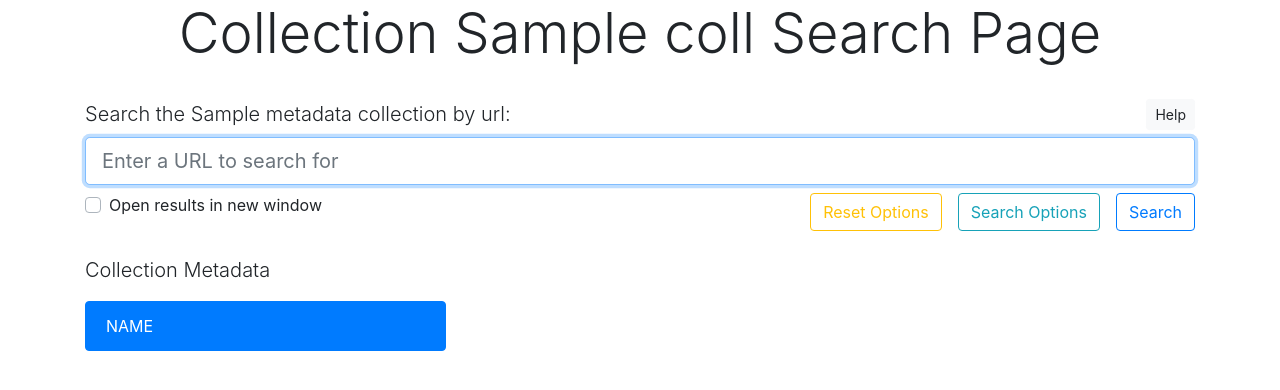
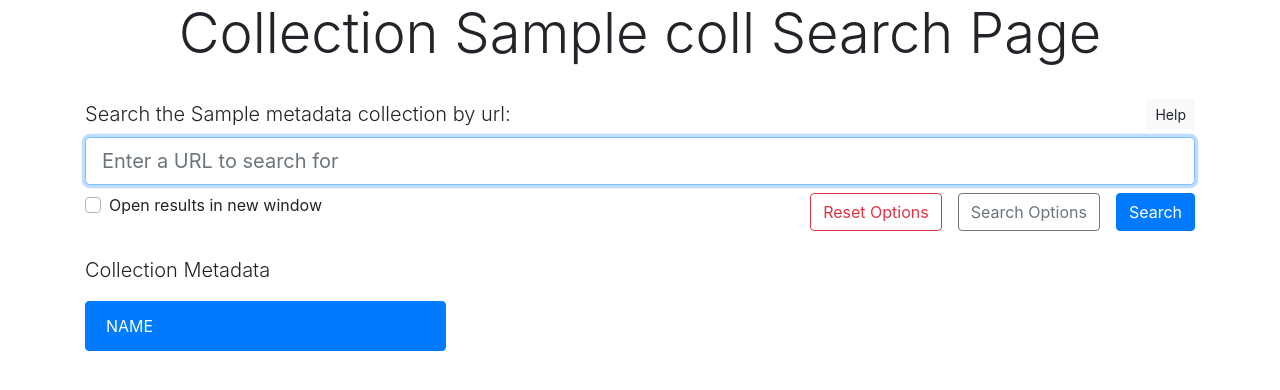
Before and after one commit to webrecorder/pywb, a Python web app: template pywb/templates/search.html in a window 1280 px wide. Shown: the top 390 px of the page. Run offline with Jinja, Linux system fonts and the light colour scheme; the template is opened without the code that fills it: most values are stand-ins (such as "Sample title", 1, 10 or a date in 2020); some libraries are stand-ins or nearby versions.

Commit message:
Modify search page button colors

```diff
--- a/pywb/templates/search.html
+++ b/pywb/templates/search.html
@@ -58,15 +58,15 @@
                 </div>
             </div>
             <div class="col-7">
-                <button type="submit" id="search-button" class="btn btn-outline-primary float-right" role="button" aria-label="{{ _('Search') }}">
+                <button type="submit" id="search-button" class="btn btn-primary float-right" role="button" aria-label="{{ _('Search') }}">
                     {% trans %}Search{% endtrans %}
                 </button>
-                <button class="btn btn-outline-info float-right mr-3" type="button" role="button"
+                <button class="btn btn-outline-secondary float-right mr-3" type="button" role="button"
                         data-toggle="collapse" data-target="#advancedOptions" id="advanced-options"
                         aria-expanded="false" aria-controls="advancedOptions" aria-label="{{ _('Search Options') }}">
                     {{ _('Search Options') }}
                 </button>
-                <button id="clear-options" class="btn btn-outline-warning float-right mr-3" type="button" role="button" aria-label="{{ _('Reset Options') }}">
+                <button id="clear-options" class="btn btn-outline-danger float-right mr-3" type="button" role="button" aria-label="{{ _('Reset Options') }}">
                     {{ _('Reset Options') }}
                 </button>
             </div>
@@ -153,7 +153,7 @@
                         <ul id="filter-list" class="filter-list">
                             <li id="filtering-nothing">{% trans %}No Filter{% endtrans %}</li>
                         </ul>
-                        <button id="clear-filters" class="btn btn-outline-warning float-right mr-2" type="button">
+                        <button id="clear-filters" class="btn btn-outline-danger float-right mr-2" type="button">
                             {% trans %}Clear Filters{% endtrans %}
                         </button>
                     </div>
```
